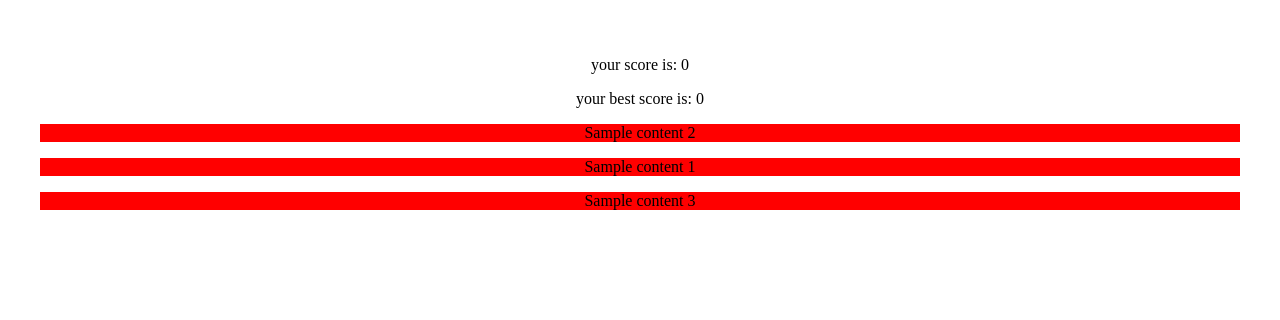
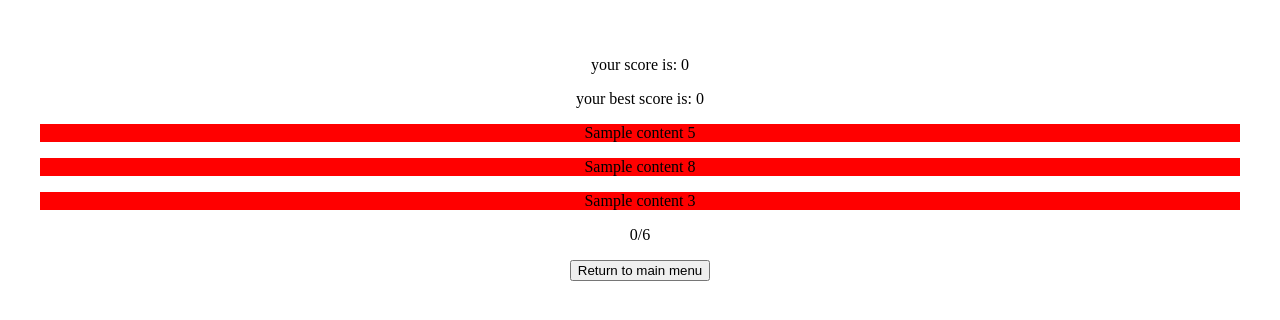
Before and after one commit to 7FOX7/memory-card-game, a React (Vite) app: page / in a window 1280 px wide. Both pictures are taken after a click on the button "Easy". Shown: the top 320 px of the page. Built offline with nearby package versions, Linux system fonts and the light colour scheme.

Commit message:
added code that allows to choose the difficulty (easy, medium, hard), shows random cards on each turn, and displays current round

```diff
--- a/src/App.jsx
+++ b/src/App.jsx
@@ -1,4 +1,5 @@
 import { useState } from 'react';
+import { useRef } from 'react';
 import { initialCards } from './data/data';
 import { GameOver } from './components/GameOver';
 import { ScoreBoard } from './components/ScoreBoard';
@@ -7,7 +8,13 @@ import { CardBoard } from './components/CardBoard';
 import shuffle from './functionality/shuffle';
 import './App.css'
 
+
+const maxCards__easyMode = 3;
+const maxCards__mediumMode = 4;
+const maxCards__hardMode = 5;
+
 function App() {
+  const returnRef = useRef(null);
   const [playMode, setPlayMode] = useState(false);
   const [cards, setCards] = useState(shuffle(initialCards));
   const [clickedCards, setClickedCards] = useState([]);
@@ -15,15 +22,18 @@ function App() {
   const [bestScore, setBestScore] = useState(0);
   const [gameShouldEnd, setGameShouldEnd] = useState(false);
   const [gameIsLost, setGameIsLost] = useState(false);
+  const currentRound = clickedCards.length;
+  const lastRound = cards.length + 3;
 
   score > bestScore && setBestScore(score);
   function handleClick(e) {
     const wasAlreadyClicked = clickedCards.find((clickedCard) => {
-      return clickedCard.id === e.currentTarget.id;
+      return clickedCard === e.currentTarget.id;
     })
+    // const clickedCardsCopy = [...clickedCards];
+    clickedCards.push(e.currentTarget.id);
 
-    clickedCards.push(e.currentTarget);
-    if(typeof(wasAlreadyClicked) !== "undefined" || clickedCards.length === cards.length) {
+    if(typeof(wasAlreadyClicked) !== "undefined" || currentRound + 1 === lastRound) {
       setGameShouldEnd(true)
       if(typeof(wasAlreadyClicked) !== "undefined") {
         setGameIsLost(true);
@@ -31,23 +41,18 @@ function App() {
       }
     }
     else {
+      const updatedCards = getRandomizedCards(cards, clickedCards, initialCards);
       setClickedCards(clickedCards);
-      setCards(shuffle(cards));
+      setCards(shuffle(updatedCards));
     }
     setScore(score + 1);
-
-    // if(typeof(wasAlreadyClicked) !== "undefined") {
-    //   setGameShouldEnd(true);
-    //   setGameIsLost(true);
-    //   return;
-    // }
-    // if(clickedCards.length === cards.length) {
-    //   setGameShouldEnd(true);
-    // }
-
   }
 
-  function handleRestart() {
+  function handleRestart(e) {
+    if(e.currentTarget === returnRef.current) {
+      setPlayMode(false);
+      setBestScore(0);
+    }
     setCards(shuffle(cards));
     setClickedCards([]);
     setScore(0);
@@ -55,12 +60,44 @@ function App() {
     setGameIsLost(false);
   }
 
+  function startNewGame(e) {
+    if(e.currentTarget.id === "easyMode") {
+      const cards__easyMode = [];
+      for(let i = 0; i < maxCards__easyMode; i++) {
+        // cards__easyMode.push(cards[Math.floor(Math.random() * cards.length)]);
+        const randomCard = getRandomCard(cards__easyMode, initialCards);
+        cards__easyMode.push(randomCard);
+      }
+      setCards(shuffle(cards__easyMode));
+    }
+
+    else if(e.currentTarget.id === "mediumMode") {
+      const cards__mediumMode = [];
+      for(let i = 0; i < maxCards__mediumMode; i++) {
+        const randomCard = getRandomCard(cards__mediumMode, initialCards);
+        cards__mediumMode.push(randomCard);
+      }
+      setCards(shuffle(cards__mediumMode));
+    }
+
+    else if(e.currentTarget.id === "hardMode") {
+      const cards__hardMode = [];
+      for(let i = 0; i < maxCards__hardMode; i++) {
+        const randomCard = getRandomCard(cards__hardMode, initialCards);
+        cards__hardMode.push(randomCard);
+      }
+      setCards(shuffle(cards__hardMode));
+    }
+
+    setPlayMode(true);
+  }
+
   const starting = (
     <>
       <p>This is a starting page!</p>
-      <button onClick={() => setPlayMode(true)}>Easy</button>
-      <button onClick={() => setPlayMode(true)}>Medium</button>
-      <button onClick={() => setPlayMode(true)}>Hard</button>
+      <button id="easyMode" onClick={startNewGame}>Easy</button>
+      <button id="mediumMode" onClick={startNewGame}>Medium</button>
+      <button id="hardMode" onClick={startNewGame}>Hard</button>
     </>
   )
 
@@ -78,6 +115,8 @@ function App() {
           />
         })}
       </CardBoard>
+      <p>{currentRound}/{lastRound}</p>
+      <button ref={returnRef} onClick={handleRestart}>Return to main menu</button>
     </>
   )
 
@@ -85,4 +124,44 @@ function App() {
 }
 
 
+function getRandomCard(arr, sourceArray) {
+  const randomCard = sourceArray[Math.floor(Math.random() * sourceArray.length)];
+  if(!arr.includes(randomCard)) {
+    return randomCard;
+  }
+  return getRandomCard(arr, sourceArray)
+}
+
+function getRandomizedCards(cards, clickedCards, initialCards) {
+  const nonClickedCards = initialCards.filter((card) => {
+    const cardId = card.id;
+    return !clickedCards.includes(cardId);
+  });
+  const randomCard = getRandomCard(cards, nonClickedCards);
+  const cardsCopy = [...cards];
+
+  // cardCopy.shift() - returns an element. that is why we call differently
+  cardsCopy.shift();
+  const randomizedCards = nonClickedCards.length === 0 ? cards : [...cardsCopy, randomCard];
+
+  return randomizedCards
+}
+
+
+// lets assume these are not clicked cards:
+
+// sample card 1
+// sample card 5
+// sample card 9
+
+// this is the current array of cards randomly selected:
+
+// sample card 2
+// sample card 5
+// sample card 3
+// sample card 4
+
+// randomCard = getRandomCard(nonClickedCard, cards)
+// randomizedCards = [...cards, randomCard]
+
 export default App
--- a/src/data/data.js
+++ b/src/data/data.js
@@ -14,5 +14,40 @@ export const initialCards = [
     {
         id: nanoid(8),
         content: "Sample content 3"
+    },
+
+    {
+        id: nanoid(8),
+        content: "Sample content 4"
+    },
+
+    {
+        id: nanoid(8),
+        content: "Sample content 5"
+    },
+
+    {
+        id: nanoid(8),
+        content: "Sample content 6"
+    },
+
+    {
+        id: nanoid(8),
+        content: "Sample content 7"
+    },
+
+    {
+        id: nanoid(8),
+        content: "Sample content 8"
+    },
+
+    {
+        id: nanoid(8),
+        content: "Sample content 9"
+    },
+
+    {
+        id: nanoid(8),
+        content: "Sample content 10"
     }
 ]
```
